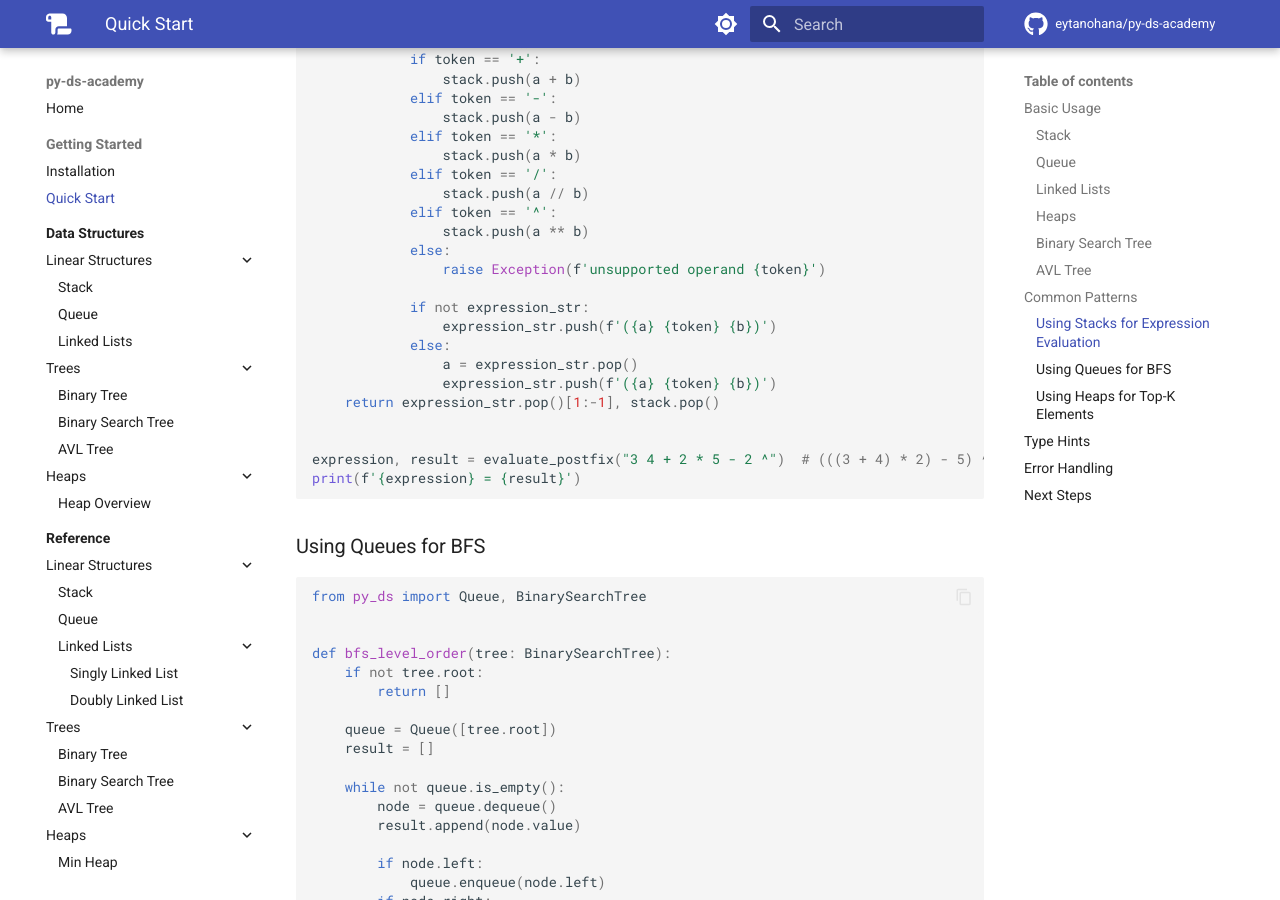
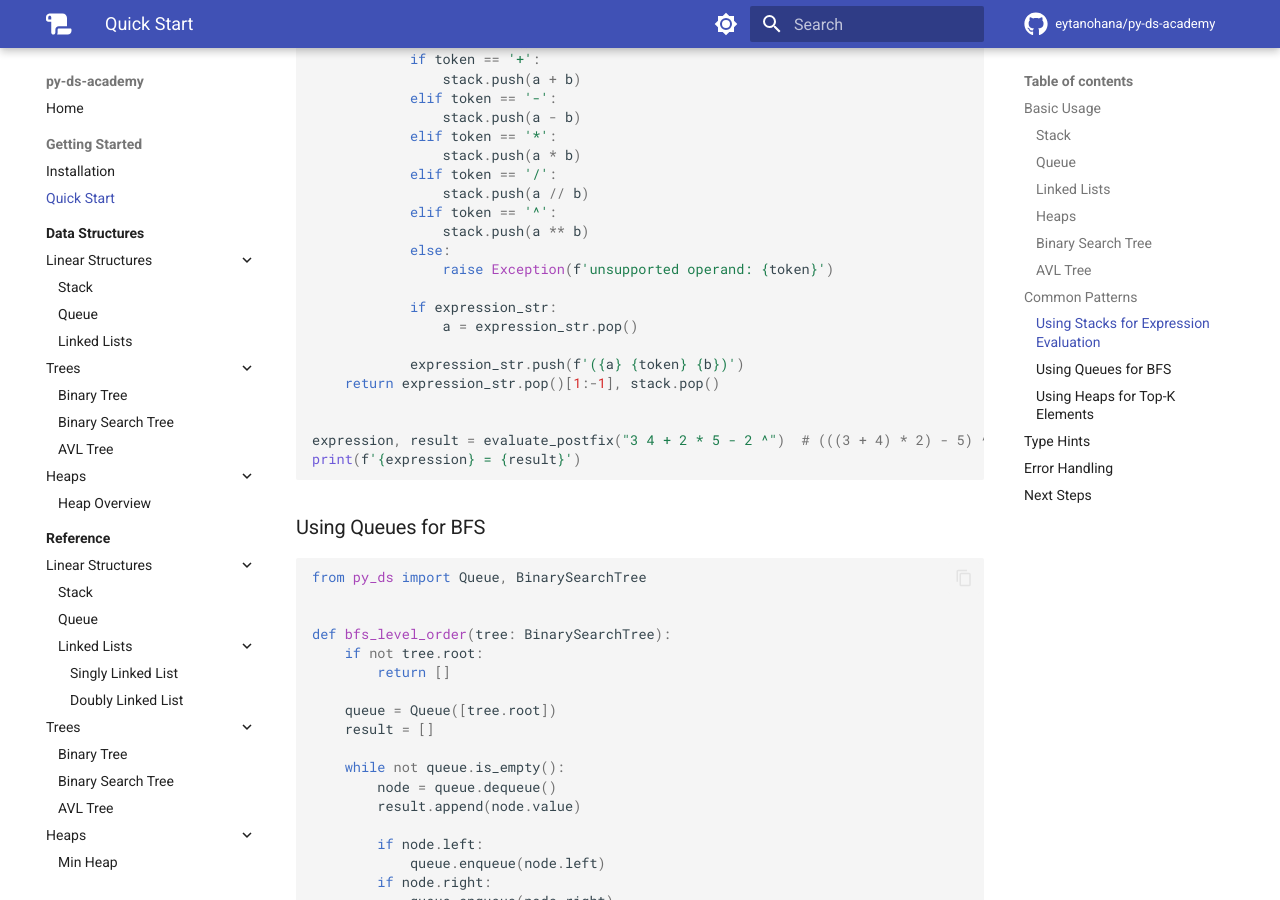
Before and after one commit to eytanohana/py-ds-academy, an MkDocs documentation site: the page built from docs/getting-started/quickstart.md, in a window 1280 px wide and 900 px high, scrolled down 3814 px. Built offline with MkDocs 1.6.1 and Material for MkDocs 9.7.7, drawn with Linux system fonts in a browser that asks for light colours; comment, search, counter and statistics services are not loaded; the version menu is left out.

Commit message:
refactor code in docs

```diff
--- a/docs/getting-started/quickstart.md
+++ b/docs/getting-started/quickstart.md
@@ -197,13 +197,12 @@ def evaluate_postfix(expression: str) -> tuple[str, int]:
             elif token == '^':
                 stack.push(a ** b)
             else:
-                raise Exception(f'unsupported operand {token}')
+                raise Exception(f'unsupported operand: {token}')
 
-            if not expression_str:
-                expression_str.push(f'({a} {token} {b})')
-            else:
+            if expression_str:
                 a = expression_str.pop()
-                expression_str.push(f'({a} {token} {b})')
+
+            expression_str.push(f'({a} {token} {b})')
     return expression_str.pop()[1:-1], stack.pop()
 
 
```
